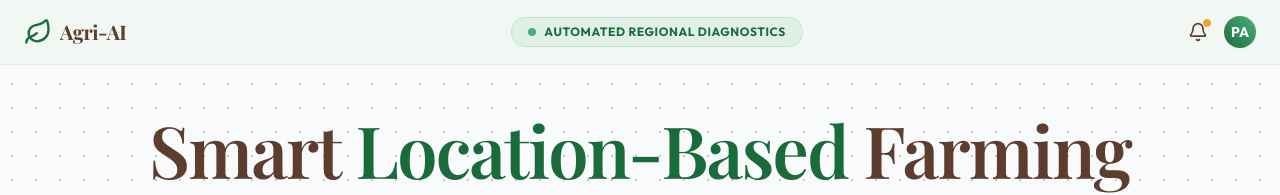
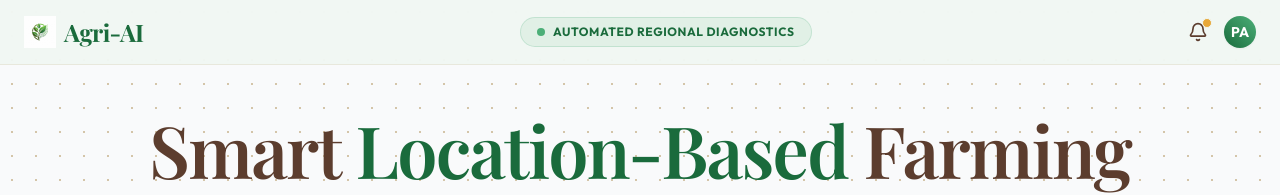
Before and after one commit to anjan0205/Agri-AI, a React (Vite) app: page / in a window 1280 px wide. Shown: the top 195 px of the page. Built offline with nearby package versions, Linux system fonts and the light colour scheme; no server answers; a web font is replaced by a local one.

Commit message:
feat: generate and apply custom logo across dashboard and favicon

```diff
--- a/index.html
+++ b/index.html
@@ -2,7 +2,7 @@
 <html lang="en">
   <head>
     <meta charset="UTF-8" />
-    <link rel="icon" type="image/svg+xml" href="/vite.svg" />
+    <link rel="icon" type="image/png" href="/logo.png" />
     <meta name="viewport" content="width=device-width, initial-scale=1.0" />
     <title>Smart Crop Prediction System 🌾</title>
     <!-- Outfit Font -->
--- a/src/App.jsx
+++ b/src/App.jsx
@@ -154,9 +154,9 @@ export default function App() {
         <div className="max-w-7xl mx-auto px-6 h-16 flex items-center justify-between">
           <div className="flex items-center gap-3">
             <div className="flex items-center gap-2">
-            <Leaf className="text-[#1A6B3C]" size={28} />
-            <span className="font-heading font-bold text-xl text-[#5C3D2E] tracking-tight">Agri-AI</span>
-          </div>
+              <img src="/logo.png" alt="Agri-AI Logo" className="w-8 h-8 object-contain" />
+              <span className="font-heading font-bold text-2xl text-[#1A6B3C] tracking-tight">Agri-AI</span>
+            </div>
           </div>
 
           <div className="hidden md:flex items-center gap-2 px-4 py-1.5 bg-[#4CAF78]/10 rounded-full border border-[#4CAF78]/20">
```
Also changed, not shown: public/logo.png (added).
